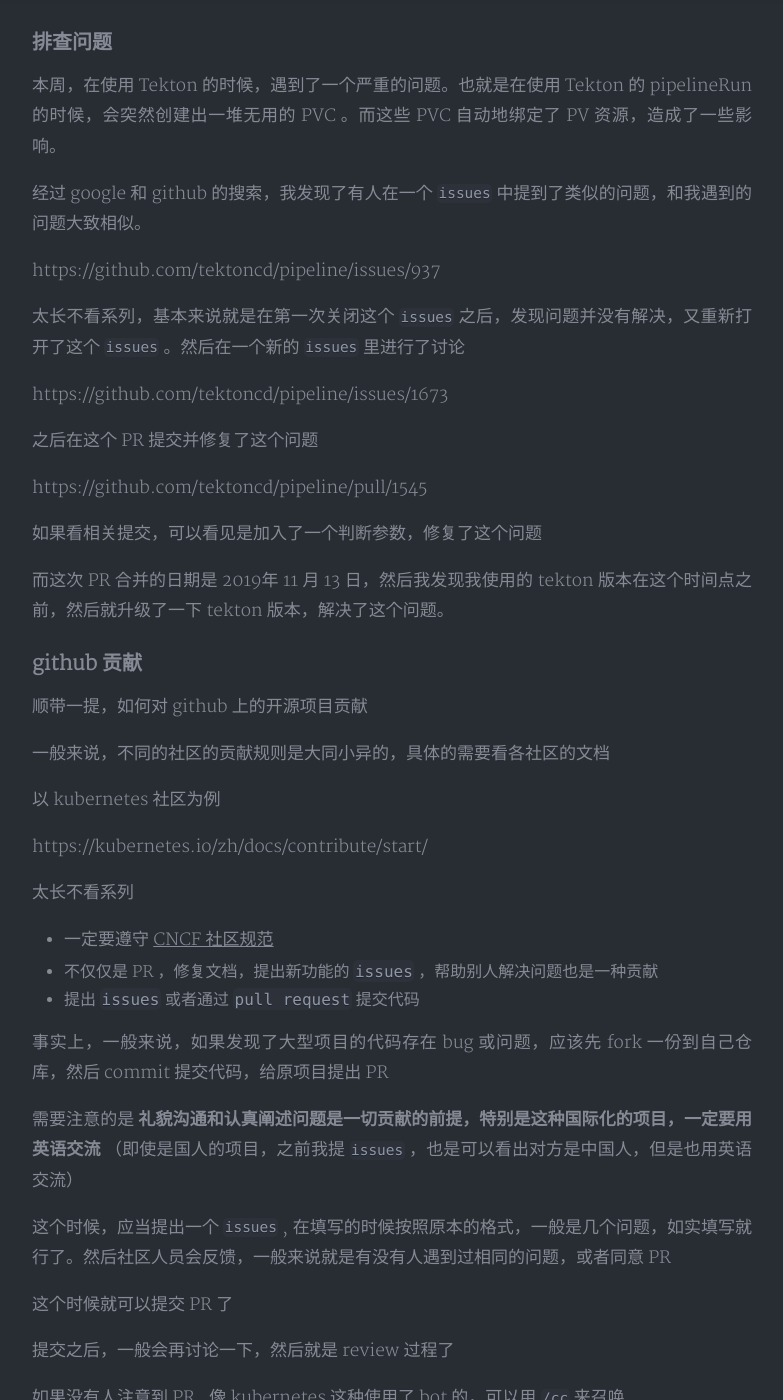
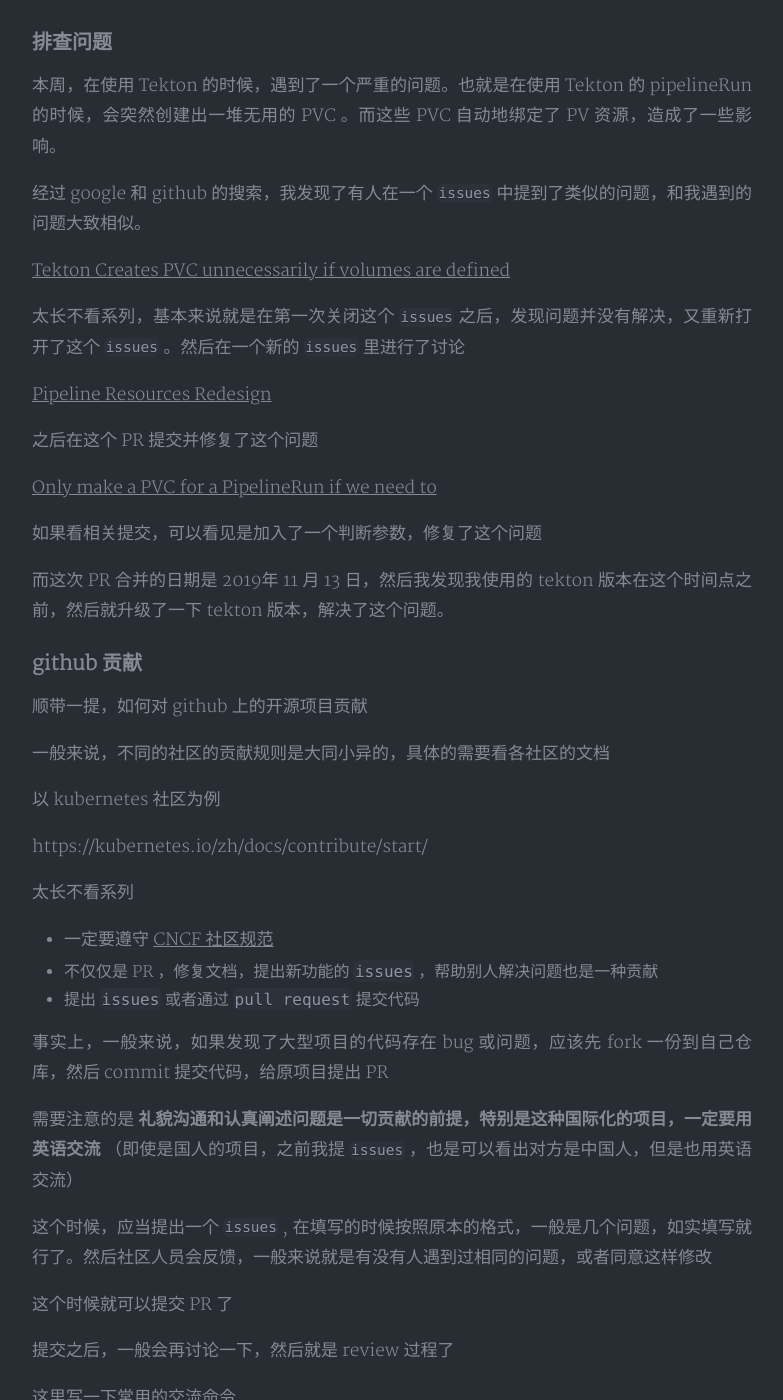
Before and after one commit to ica10888/ica10888.github.io, a Jekyll site: the page built from _posts/2020-03-22-Tekton 问题排查和 github 社区.md, in a window 1280 px wide and 1400 px high, scrolled down 1505 px. Shown: the whole window, without its empty margins (248-1031 px from the left). Built offline with Jekyll 4.4.1, drawn with Linux system fonts in a browser that asks for light colours; nearby versions of some CDN libraries; a style sheet for code colours, icons or effects is not loaded; some of the changed text lies outside the part shown.

Commit message:
Update 2020-03-22-Tekton 问题排查和 github 社区.md

````diff
--- a/_posts/2020-03-22-Tekton 问题排查和 github 社区.md
+++ b/_posts/2020-03-22-Tekton 问题排查和 github 社区.md
@@ -43,15 +43,15 @@
 
 经过 google 和 github 的搜索，我发现了有人在一个 `issues` 中提到了类似的问题，和我遇到的问题大致相似。
 
-https://github.com/tektoncd/pipeline/issues/937
+[Tekton Creates PVC unnecessarily if volumes are defined](https://github.com/tektoncd/pipeline/issues/937)
 
 太长不看系列，基本来说就是在第一次关闭这个 `issues` 之后，发现问题并没有解决，又重新打开了这个  `issues`  。然后在一个新的 `issues` 里进行了讨论
 
-https://github.com/tektoncd/pipeline/issues/1673
+[Pipeline Resources Redesign](https://github.com/tektoncd/pipeline/issues/1673)
 
 之后在这个 PR 提交并修复了这个问题
 
-https://github.com/tektoncd/pipeline/pull/1545
+[Only make a PVC for a PipelineRun if we need to](https://github.com/tektoncd/pipeline/pull/1545)
 
 如果看相关提交，可以看见是加入了一个判断参数，修复了这个问题
 
@@ -78,13 +78,11 @@
 
 需要注意的是 **礼貌沟通和认真阐述问题是一切贡献的前提，特别是这种国际化的项目，一定要用英语交流**  （即使是国人的项目，之前我提 `issues` ，也是可以看出对方是中国人，但是也用英语交流）
 
-这个时候，应当提出一个 `issues` , 在填写的时候按照原本的格式，一般是几个问题，如实填写就行了。然后社区人员会反馈，一般来说就是有没有人遇到过相同的问题，或者同意 PR
+这个时候，应当提出一个 `issues` , 在填写的时候按照原本的格式，一般是几个问题，如实填写就行了。然后社区人员会反馈，一般来说就是有没有人遇到过相同的问题，或者同意这样修改
 
 这个时候就可以提交 PR 了
 
 提交之后，一般会再讨论一下，然后就是 review 过程了
-
-如果没有人注意到 PR , 像 kubernetes 这种使用了 bot 的，可以用 `/cc` 来召唤
 
 这里写一下常用的交流命令
 
@@ -117,10 +115,16 @@
 git rebase -i HEAD~2
 ```
 
-将两次 commit 合并，这里会打开一个 vi 界面
+将两次 commit 合并，这里会打开一个 vi 界面，除了第一个 pick ,将后面的 pick 改成 squash , 合并2个以上的 commit 同理
+
+``` shell
+pick 3ca6ec3   'commit desc...'
+
+pick 1b40566   'commit desc...'
+```
 
 ``` shell
 git push -f
 ```
 
-然后在原有的 PR 上提过去就行了，没必要开一个新 PR
+push 后，新的提交就在原有的 PR 上 force push 过去了，没必要开一个新 PR
````
